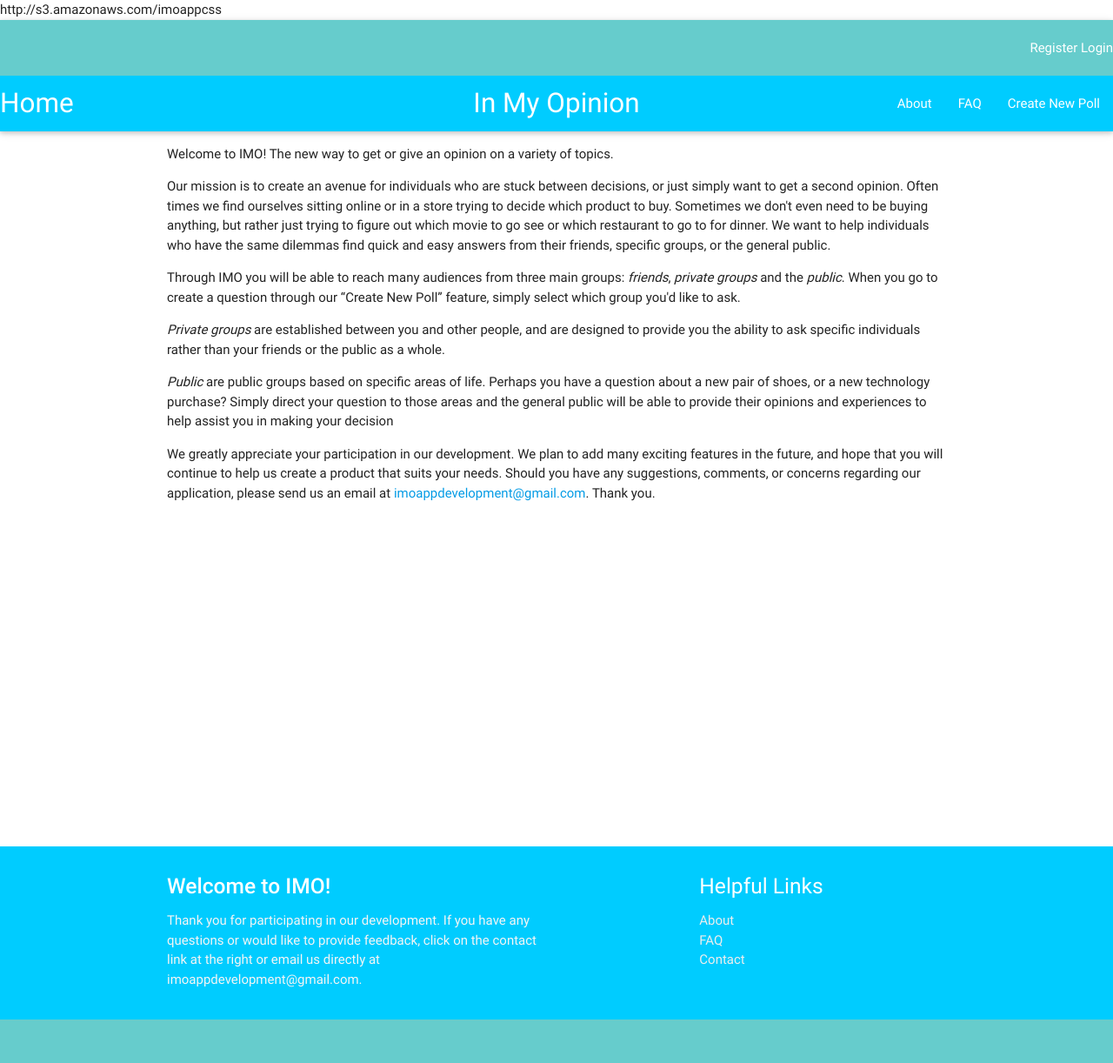
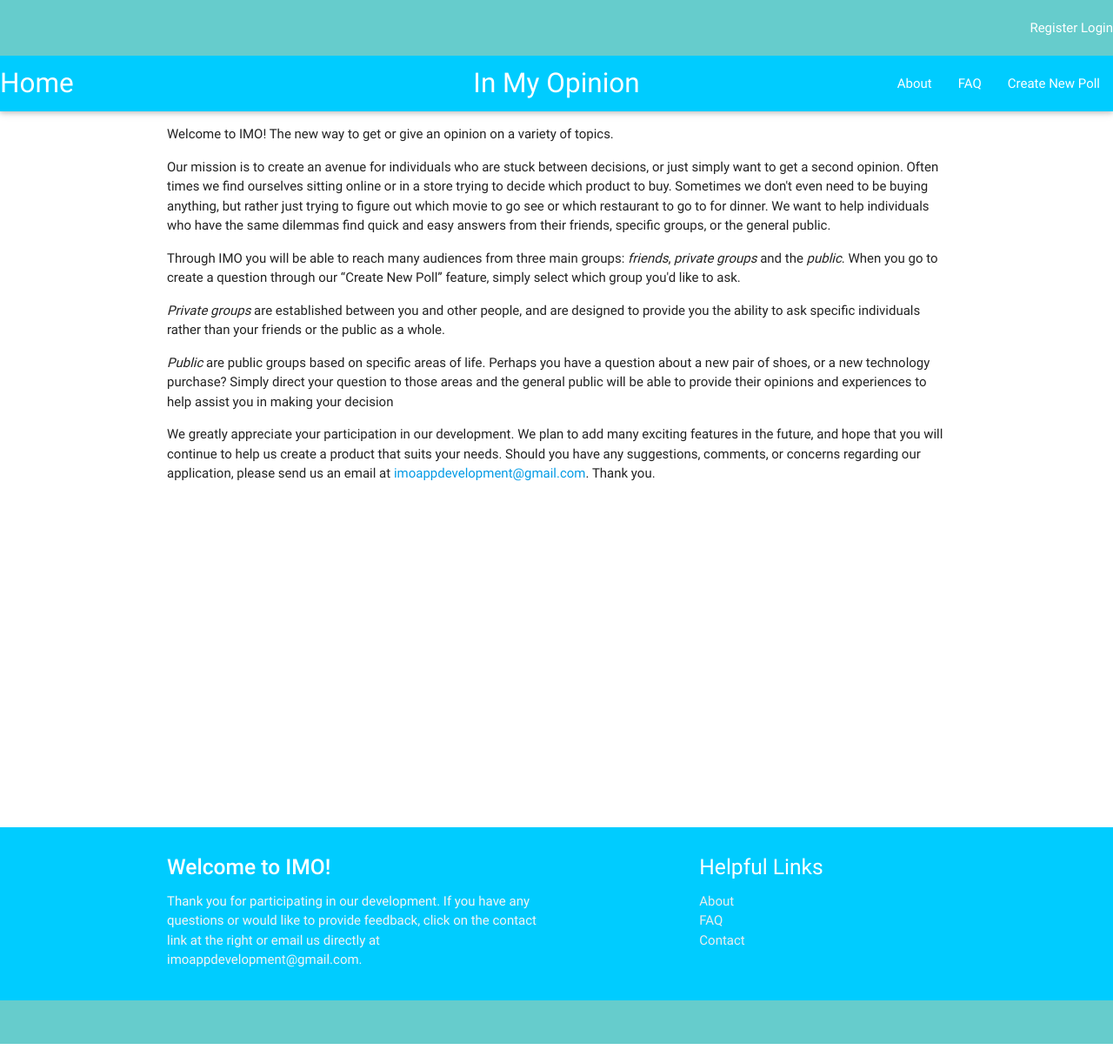
Before and after one commit to myronleung/imo, a Django app: page /imo_app/about/ in a window 1280 px wide. Shown: the whole page at 87% size. After the commit the page ends 1200 px from the top, so only its background shows below. Run offline with Django 3.2, Linux system fonts and the light colour scheme.

Commit message:
Please work

```diff
--- a/imo_app/templates/imo_app/base.html
+++ b/imo_app/templates/imo_app/base.html
@@ -1,5 +1,4 @@
 <!DOCTYPE html>
-http://s3.amazonaws.com/imoappcss
 <html>
   <head>
     <meta charset="utf-8">
```
Also changed, not shown: 1 other file.
